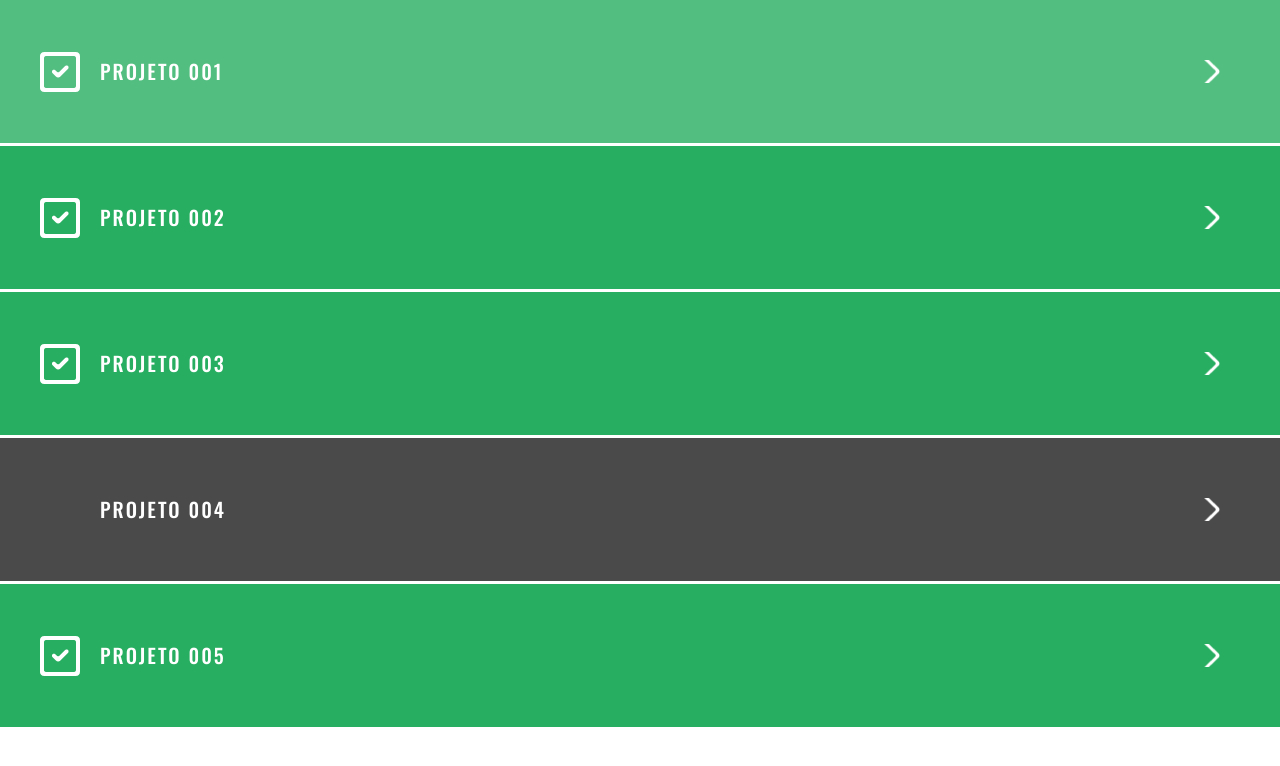
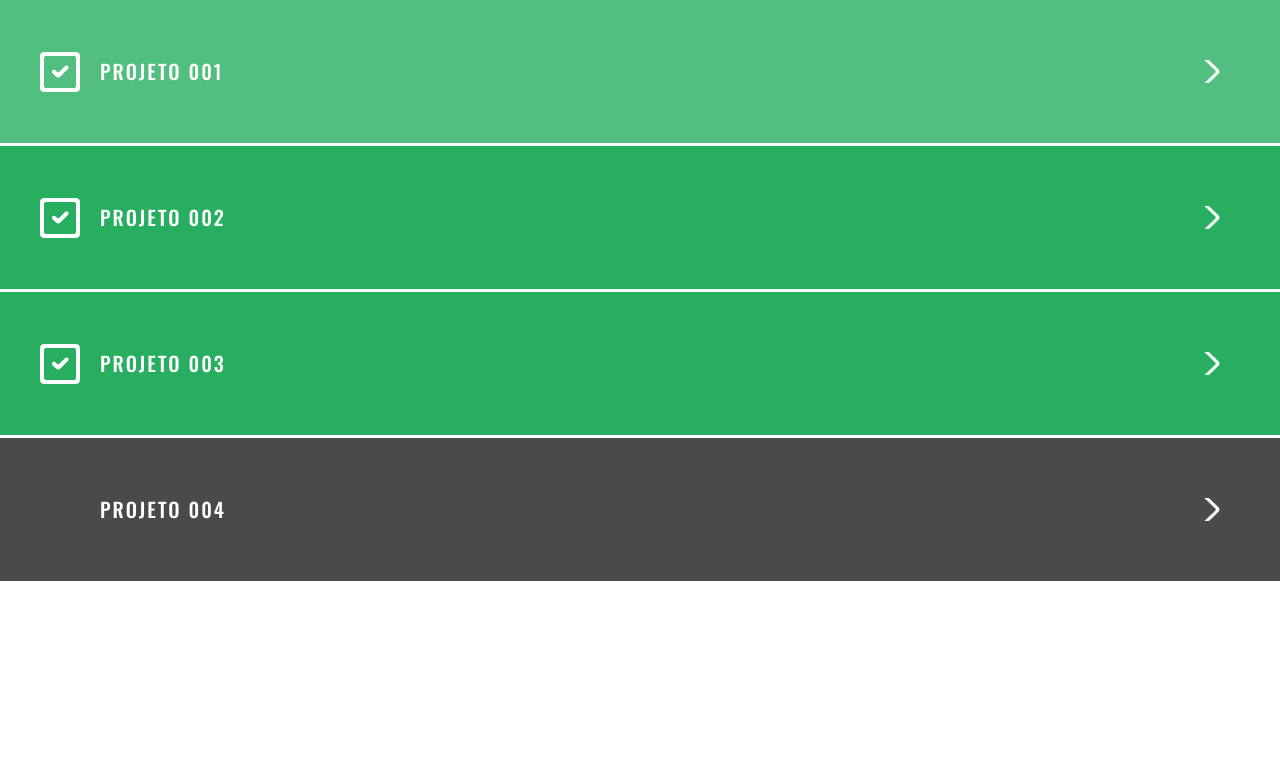
Before and after one commit to analessa/pm-projetos, a plain HTML site: page pm-proj004/index.html in a window 1280 px wide. Drawn offline with nearby package versions, Linux system fonts and the light colour scheme.

Commit message:
igualando

```diff
--- a/pm-proj004/index.html
+++ b/pm-proj004/index.html
@@ -17,8 +17,6 @@
         <a href="../pm-proj003/">Projeto 003</a></li>
       <li>
         <a href="../pm-proj004/">Projeto 004</a></li>
-      <li class="feito">
-        <a href="../pm-proj005/">Projeto 005</a></li>
   </ul>
 </body>
 </html>
```
Also changed, not shown: pm-proj002/estilo.css (renamed from pm-proj002/globo.css).
